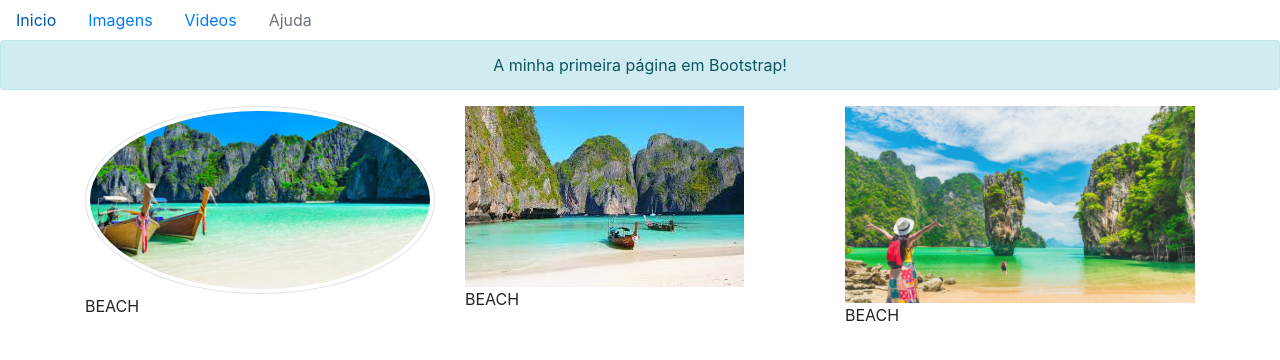
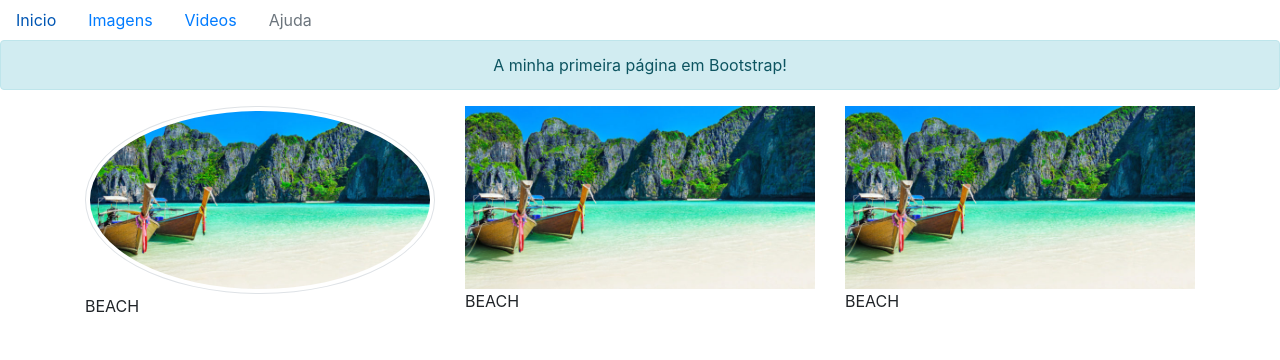
Before and after one commit to Diianaraquelll/Design, a plain HTML site: page index.html in a window 1280 px wide. Drawn offline with Linux system fonts and the light colour scheme.

Commit message:
Update index.html

```diff
--- a/index.html
+++ b/index.html
@@ -35,12 +35,12 @@
       <p>BEACH</p>
     </div>
     <div class="col-sm">
-      <img src="Img/2.jpg" alt="PRAIA" title="Imagem da praia quando eu estava de férias"
+      <img src="Img/1.jpg" alt="PRAIA" title="Imagem da praia quando eu estava de férias"
       class="img-fluid">
        <p>BEACH</p>
     </div>
     <div class="col-sm">
-      <img src="Img/3.jpg" alt="PRAIA" title="Imagem da praia quando eu estava de férias"
+      <img src="Img/1.jpg" alt="PRAIA" title="Imagem da praia quando eu estava de férias"
       class="img-fluid">
        <p>BEACH</p>
     </div>
```
